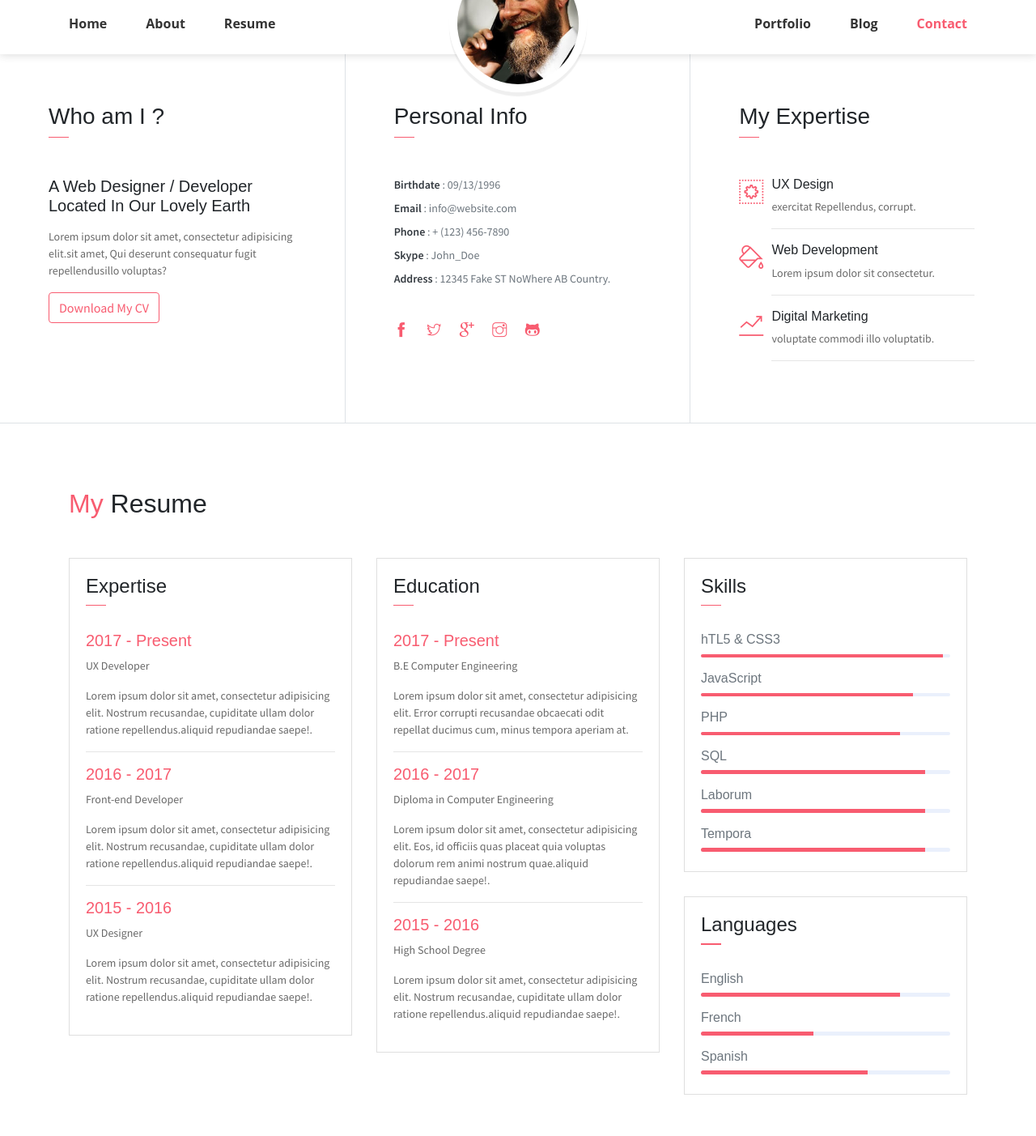
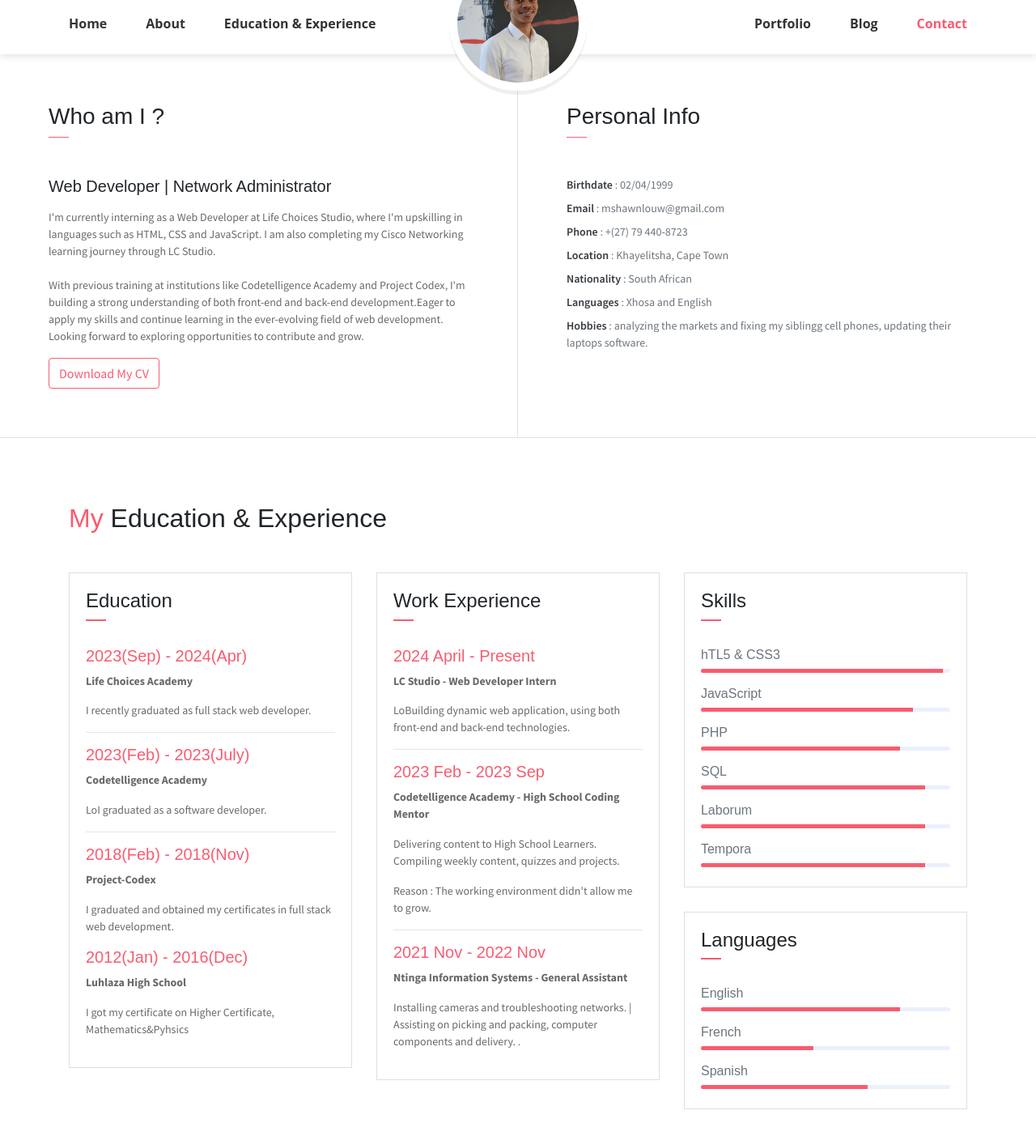
Before and after one commit to Mzwa1080/port_update, a website: page index.html in a window 1280 px wide. Shown: the part 650-2053 px from the top of the page at 81% size. Drawn offline with Linux system fonts and the light colour scheme; some packages are replaced by stand-ins of ours; some icons are missing.

Commit message:
added some few content

```diff
--- a/index.html
+++ b/index.html
@@ -25,7 +25,7 @@
             <div class="header-content">
                 <h4 class="header-subtitle" >Hello, I am</h4>
                 <h1 class="header-title">Mzwamadoda Louw</h1>
-                <h6 class="header-mono" >Full Stack Web Developer | Networking Administrator</h6>
+                <h6 class="header-mono" >Full Stack Web Developer | Network Administrator</h6>
                 <a href="Mzwamadoda_Louw-CV (1).pdf" target="_blank"><button class="btn btn-primary btn-rounded"><i class="ti-printer pr-2"></i>Print Resume</button></a>
 
             </div>
@@ -45,11 +45,11 @@
                         <a href="#about" class="nav-link">About</a>
                     </li>
                     <li class="nav-item">
-                        <a href="#resume" class="nav-link">Resume</a>
+                        <a href="#resume" class="nav-link">Education & Experience</a>
                     </li>
                 </ul>
                 <ul class="navbar-nav brand">
-                    <img src="assets/imgs/avatar.jpg" alt="" class="brand-img">
+                    <img src="assets/imgs/DSC_0270.JPG" alt="" class="brand-img">
                     <li class="brand-txt">
                         <h5 class="brand-title">John Doe</h5>
                         <div class="brand-subtitle">Web Designer | Developer</div>
@@ -69,93 +69,43 @@
             </div>
         </div>
     </nav>
+
     <div class="container-fluid">
         <div id="about" class="row about-section">
-            <div class="col-lg-4 about-card">
+            <div class="col-lg-6 about-card">
                 <h3 class="font-weight-light">Who am I ?</h3>
                 <span class="line mb-5"></span>
-                <h5 class="mb-3">A Web Designer / Developer Located In Our Lovely Earth</h5>
-                <p class="mt-20">Lorem ipsum dolor sit amet, consectetur adipisicing elit.sit amet, Qui deserunt consequatur fugit repellendusillo voluptas?</p>
+                <h5 class="mb-3">Web Developer | Network Administrator</h5>
+                <p class="mt-20">I'm currently interning as a Web Developer at Life Choices Studio, where I'm upskilling in languages such as HTML, CSS and JavaScript. I am also completing my Cisco Networking learning journey through LC Studio. <br> <br> With previous training at institutions like Codetelligence Academy and Project Codex, I'm building a strong understanding of both front-end and back-end development.Eager to apply my skills and continue learning in the ever-evolving field of web development. Looking forward to exploring opportunities to contribute and grow.
+
+                </p>
                 <button class="btn btn-outline-danger"><i class="icon-down-circled2 "></i>Download My CV</button>
             </div>
-            <div class="col-lg-4 about-card">
+            <div class="col-lg-6 about-card">
                 <h3 class="font-weight-light">Personal Info</h3>
                 <span class="line mb-5"></span>
                 <ul class="mt40 info list-unstyled">
-                    <li><span>Birthdate</span> : 09/13/1996</li>
-                    <li><span>Email</span> : info@website.com</li>
-                    <li><span>Phone</span> : + (123) 456-7890</li>
-                    <li><span>Skype</span> : John_Doe </li>
-                    <li><span>Address</span> :  12345 Fake ST NoWhere AB Country.</li>
+                    <li><span>Birthdate</span> : 02/04/1999</li>
+                    <li><span>Email</span> : mshawnlouw@gmail.com</li>
+                    <li><span>Phone</span> : +(27) 79 440-8723</li>
+                    <li><span>Location</span> : Khayelitsha, Cape Town </li>
+                    <li><span>Nationality</span> :  South African</li>
+                    <li><span>Languages</span> :  Xhosa and English</li>
+                    <li><span>Hobbies</span> : analyzing the markets and fixing my siblingg cell phones, updating their laptops software. </li>
+
                 </ul>
-                <ul class="social-icons pt-3">
-                    <li class="social-item"><a class="social-link" href="#"><i class="ti-facebook" aria-hidden="true"></i></a></li>
-                    <li class="social-item"><a class="social-link" href="#"><i class="ti-twitter" aria-hidden="true"></i></a></li>
-                    <li class="social-item"><a class="social-link" href="#"><i class="ti-google" aria-hidden="true"></i></a></li>
-                    <li class="social-item"><a class="social-link" href="#"><i class="ti-instagram" aria-hidden="true"></i></a></li>
-                    <li class="social-item"><a class="social-link" href="#"><i class="ti-github" aria-hidden="true"></i></a></li>
-                </ul>
+
             </div>
-            <div class="col-lg-4 about-card">
-                <h3 class="font-weight-light">My Expertise</h3>
-                <span class="line mb-5"></span>
-                <div class="row">
-                    <div class="col-1 text-danger pt-1"><i class="ti-widget icon-lg"></i></div>
-                    <div class="col-10 ml-auto mr-3">
-                        <h6>UX Design</h6>
-                        <p class="subtitle"> exercitat Repellendus,  corrupt.</p>
-                        <hr>
-                    </div>
-                </div>
-                <div class="row">
-                    <div class="col-1 text-danger pt-1"><i class="ti-paint-bucket icon-lg"></i></div>
-                    <div class="col-10 ml-auto mr-3">
-                        <h6>Web Development</h6>
-                        <p class="subtitle">Lorem ipsum dolor sit consectetur.</p>
-                        <hr>
-                    </div>
-                </div>
-                <div class="row">
-                    <div class="col-1 text-danger pt-1"><i class="ti-stats-up icon-lg"></i></div>
-                    <div class="col-10 ml-auto mr-3">
-                        <h6>Digital Marketing</h6>
-                        <p class="subtitle">voluptate commodi illo voluptatib.</p>
-                        <hr>
-                    </div>
-                </div>
-            </div>
+
         </div>
     </div>
 
     <!--Resume Section-->
     <section class="section" id="resume">
         <div class="container">
-            <h2 class="mb-5"><span class="text-danger">My</span> Resume</h2>
+            <h2 class="mb-5"><span class="text-danger">My</span> Education & Experience</h2>
             <div class="row">
-                <div class="col-md-6 col-lg-4">
-                    <div class="card">
-                       <div class="card-header">
-                            <div class="mt-2">
-                                <h4>Expertise</h4>
-                                <span class="line"></span>
-                            </div>
-                        </div>
-                        <div class="card-body">
-                            <h6 class="title text-danger">2017 - Present</h6>
-                            <P>UX Developer</P>
-                            <P class="subtitle">Lorem ipsum dolor sit amet, consectetur adipisicing elit. Nostrum recusandae, cupiditate ullam dolor ratione repellendus.aliquid repudiandae saepe!.</P>
-                            <hr>
-                            <h6 class="title text-danger">2016 - 2017</h6>
-                            <P>Front-end Developer</P>
-                            <P class="subtitle">Lorem ipsum dolor sit amet, consectetur adipisicing elit. Nostrum recusandae, cupiditate ullam dolor ratione repellendus.aliquid repudiandae saepe!.</P>
-                            <hr>
-                            <h6 class="title text-danger">2015 - 2016</h6>
-                            <P>UX Designer</P>
-                            <P class="subtitle">Lorem ipsum dolor sit amet, consectetur adipisicing elit. Nostrum recusandae, cupiditate ullam dolor ratione repellendus.aliquid repudiandae saepe!.</P>
-                        </div>
-                    </div>
-                </div>
-                <div class="col-md-6 col-lg-4">
+                 <div class="col-md-6 col-lg-4">
                     <div class="card">
                        <div class="card-header">
                             <div class="mt-2">
@@ -164,21 +114,54 @@
                             </div>
                         </div>
                         <div class="card-body">
-                            <h6 class="title text-danger">2017 - Present</h6>
-                            <P>B.E Computer Engineering</P>
-                            <P class="subtitle">Lorem ipsum dolor sit amet, consectetur adipisicing elit. Error corrupti recusandae obcaecati odit repellat ducimus cum, minus tempora aperiam at.</P>
+                            <h6 class="title text-danger">2023(Sep) - 2024(Apr)</h6>
+                            <strong><P>Life Choices Academy</P></strong>
+                            <P class="subtitle">I recently graduated as full stack web developer. </P>
                             <hr>
-                            <h6 class="title text-danger">2016 - 2017</h6>
-                            <P>Diploma in Computer Engineering</P>
-                            <P class="subtitle">Lorem ipsum dolor sit amet, consectetur adipisicing elit. Eos, id officiis quas placeat quia voluptas dolorum rem animi nostrum quae.aliquid repudiandae saepe!.</P>
+                            <h6 class="title text-danger">2023(Feb) - 2023(July)</h6>
+                            <strong><P>Codetelligence Academy</P></strong>
+                            <P class="subtitle">LoI graduated as a software developer.</P>
                             <hr>
-                            <h6 class="title text-danger">2015 - 2016</h6>
-                            <P>High School Degree</P>
-                            <P class="subtitle">Lorem ipsum dolor sit amet, consectetur adipisicing elit. Nostrum recusandae, cupiditate ullam dolor ratione repellendus.aliquid repudiandae saepe!.</P>
+                            <h6 class="title text-danger">2018(Feb) - 2018(Nov)</h6>
+                            <strong><P>Project-Codex</P></strong>
+                            <P class="subtitle">I graduated and obtained my certificates in full stack web development.</P>
+                            <h6 class="title text-danger">2012(Jan) - 2016(Dec) </h6>
+                            <strong><P>Luhlaza High School</P></strong>
+                            <P class="subtitle">I got my certificate on Higher Certificate, Mathematics&Pyhsics</P>
 
                         </div>
                     </div>
                 </div>
+
+                <div class="col-md-6 col-lg-4">
+                    <div class="card">
+                       <div class="card-header">
+                            <div class="mt-2">
+                                <h4>Work Experience</h4>
+                                <span class="line"></span>
+                            </div>
+                        </div>
+                        <div class="card-body">
+                            <h6 class="title text-danger">2024 April - Present </h6>
+                            <strong><P>LC Studio - Web Developer Intern</P></strong>
+                            <P class="subtitle">LoBuilding dynamic web application, using both front-end and back-end technologies.</P>
+                            <hr>
+                            <h6 class="title text-danger">2023 Feb - 2023 Sep</h6>
+                            <strong><P>Codetelligence Academy - High School Coding Mentor</P></strong>
+                            <P class="subtitle">Delivering content to High School Learners. Compiling weekly content, quizzes and projects.</P>
+                            <P class="subtitle">Reason : The working environment didn't allow me to grow.</P>
+
+                            <hr>
+                            <h6 class="title text-danger">2021 Nov - 2022 Nov</h6>
+                            <strong><P>Ntinga Information Systems - General Assistant</P></strong>
+                            <P class="subtitle">Installing cameras and troubleshooting networks. | Assisting on picking and packing, computer components and delivery.
+                                .</P>
+                        </div>
+                    </div>
+                </div>
+
+
+
                 <div class="col-lg-4">
                     <div class="card">
                        <div class="card-header">
@@ -237,6 +220,7 @@
                         </div>
                     </div>
                 </div>
+
             </div>
         </div>
     </section>
```
Also changed, not shown: assets/css/johndoe.css, assets/imgs/DSC_0270.JPG (added), 1 other file.
